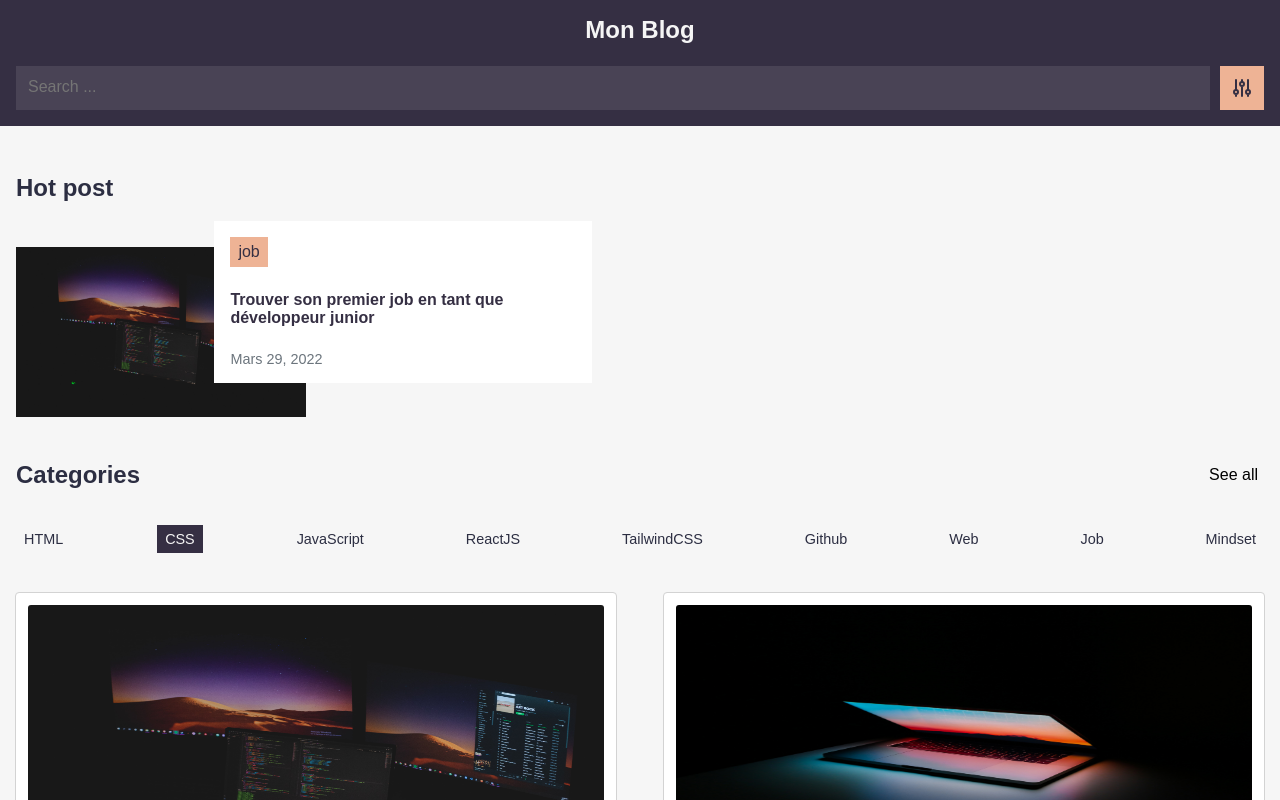
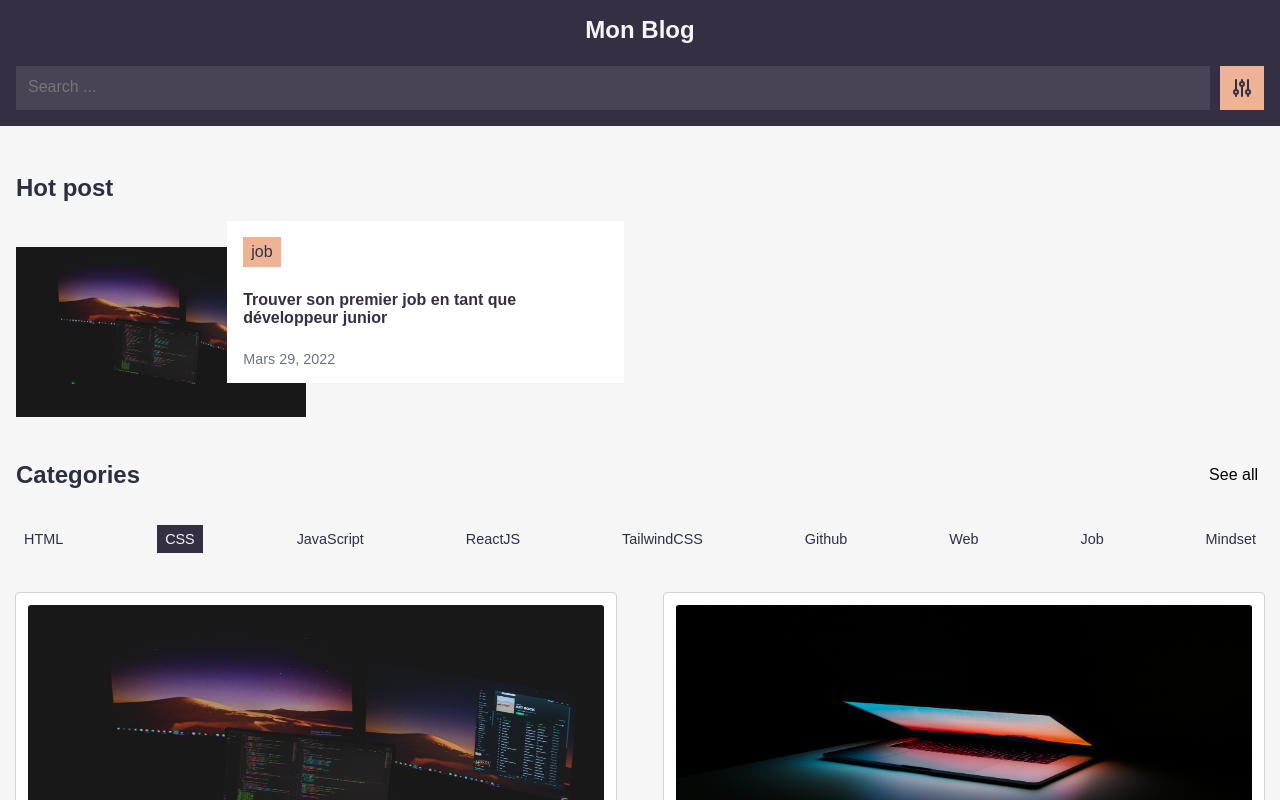
Before and after one commit to Celdama/nextjs-mdx-blog, a Next.js app: page / in a window 1280 px wide. Shown: the top 800 px of the page. Built offline with nearby package versions, Linux system fonts and the light colour scheme.

Commit message:
components/HotPost/hotPost.style: update width

```diff
--- a/components/HotPost/hotPost.style.js
+++ b/components/HotPost/hotPost.style.js
@@ -1,7 +1,8 @@
 import styled from 'styled-components';
 
 export const Wrapper = styled.div`
-  width: 36rem;
+  width: 100%;
+  max-width: 38rem;
 
   h2 {
     color: #2c2e42;
```
